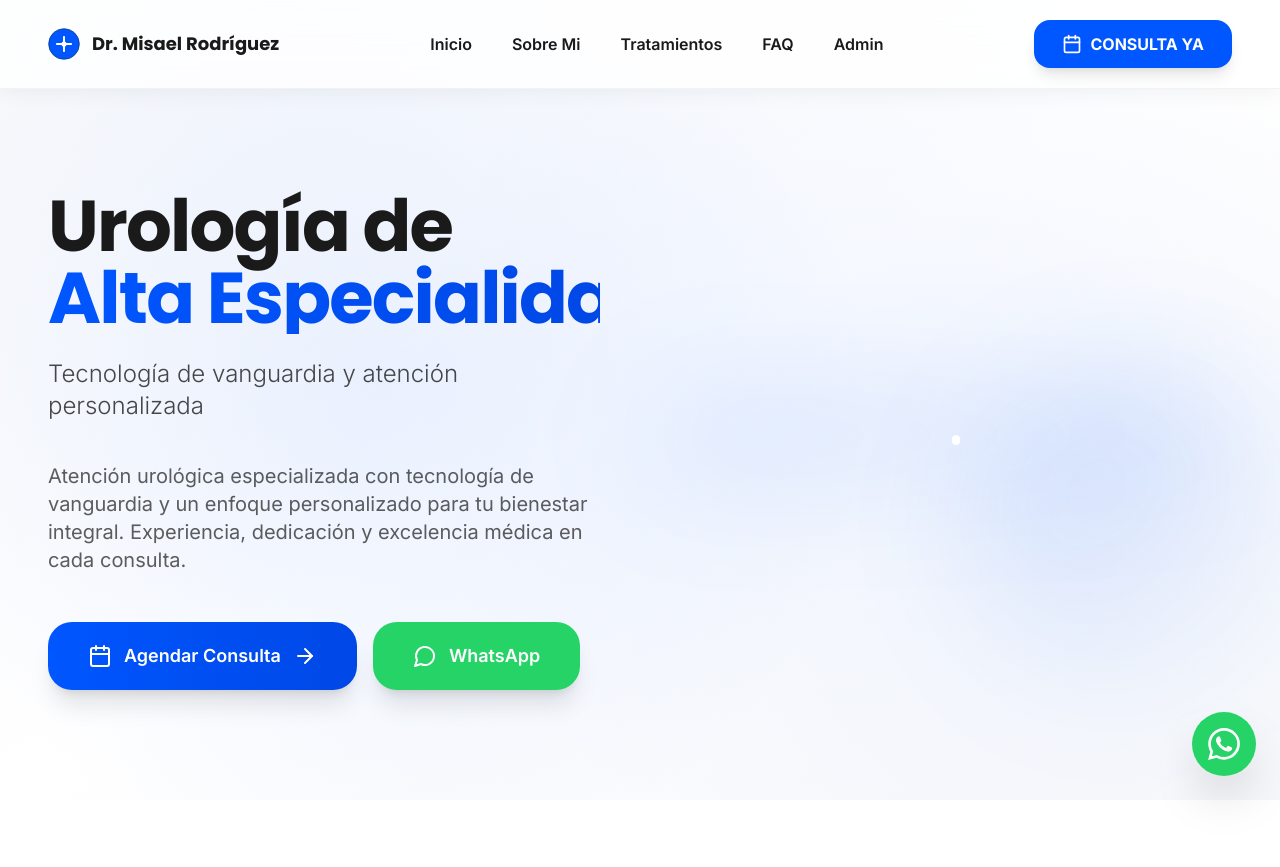
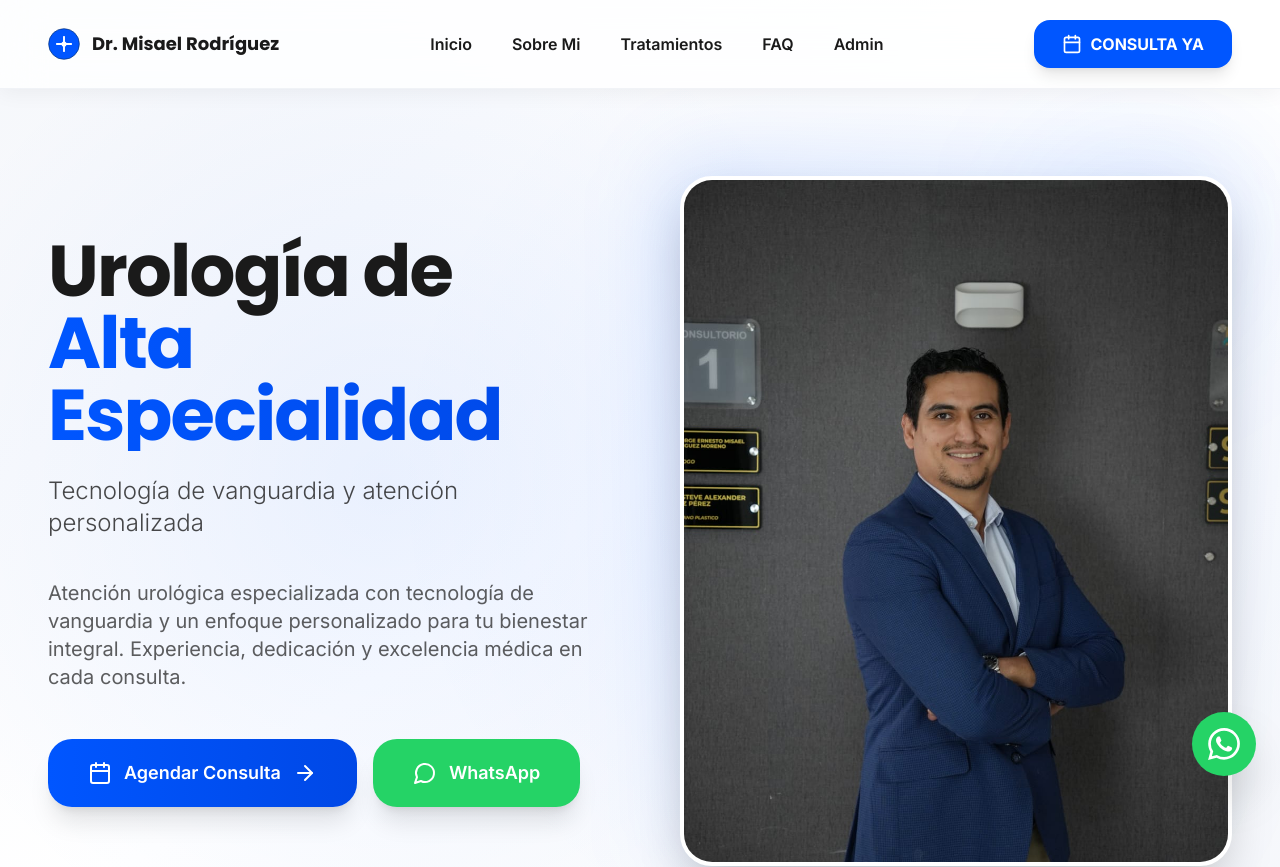
Before and after one commit to duranmtzf-hue/VETSA-CLINIC, a Next.js app: page / in a window 1280 px wide. Shown: the top 867 px of the page. Built offline with nearby package versions, Linux system fonts and the light colour scheme.

Commit message:
Corregir texto completo y layout de imagen - versión funcional

```diff
--- a/app/page.tsx
+++ b/app/page.tsx
@@ -42,11 +42,11 @@ export default function Home() {
                   initial={{ opacity: 0, y: 40 }}
                   animate={{ opacity: 1, y: 0 }}
                   transition={{ duration: 0.9, delay: 0.3 }}
-                  className="text-5xl md:text-6xl lg:text-7xl xl:text-7xl font-bold text-[#1A1A1A] leading-[1.1] tracking-tight break-words"
+                  className="text-5xl md:text-6xl lg:text-6xl xl:text-7xl font-bold text-[#1A1A1A] leading-[1.15] tracking-tight"
                   style={{ fontFamily: 'Poppins, sans-serif' }}
                 >
-                  <span className="block whitespace-nowrap">Urología de</span>
-                  <span className="block bg-gradient-to-r from-[#0056FF] to-[#0048E6] bg-clip-text text-transparent whitespace-nowrap">
+                  <span className="block">Urología de</span>
+                  <span className="block bg-gradient-to-r from-[#0056FF] to-[#0048E6] bg-clip-text text-transparent">
                     Alta Especialidad
                   </span>
                 </motion.h1>
@@ -104,30 +104,30 @@ export default function Home() {
               </motion.div>
             </motion.div>
 
-            {/* Right Column - Doctor Image - Improved Layout */}
+            {/* Right Column - Doctor Image */}
             <motion.div
               initial={{ opacity: 0, x: 40 }}
               animate={{ opacity: 1, x: 0 }}
               transition={{ duration: 1, delay: 0.4, ease: [0.22, 1, 0.36, 1] }}
-              className="relative flex items-center justify-center lg:justify-center order-1 lg:order-2"
+              className="relative flex items-center justify-center lg:justify-end order-1 lg:order-2"
             >
-              <div className="relative w-full max-w-md lg:max-w-xl xl:max-w-2xl">
-                {/* Enhanced background gradients */}
-                <div className="absolute -top-16 -right-16 w-80 h-80 bg-gradient-to-br from-[#0056FF]/15 via-[#0056FF]/8 to-transparent rounded-full blur-3xl"></div>
-                <div className="absolute -bottom-16 -left-16 w-96 h-96 bg-gradient-to-tr from-[#0056FF]/12 via-transparent to-transparent rounded-full blur-3xl"></div>
+              <div className="relative w-full max-w-md lg:max-w-lg xl:max-w-xl">
+                {/* Background gradients */}
+                <div className="absolute -top-12 -right-12 w-64 h-64 bg-gradient-to-br from-[#0056FF]/10 to-transparent rounded-full blur-3xl"></div>
+                <div className="absolute -bottom-12 -left-12 w-72 h-72 bg-gradient-to-tr from-[#0056FF]/8 to-transparent rounded-full blur-3xl"></div>
 
-                {/* Professional image container with better positioning */}
-                <div className="relative group flex justify-center">
-                  {/* Enhanced glow effect */}
-                  <div className="absolute -inset-6 bg-gradient-to-br from-[#0056FF]/20 via-[#0056FF]/10 to-transparent rounded-[48px] blur-3xl group-hover:blur-[40px] transition-all duration-700"></div>
+                {/* Image container */}
+                <div className="relative group">
+                  {/* Glow effect */}
+                  <div className="absolute -inset-4 bg-gradient-to-br from-[#0056FF]/15 to-transparent rounded-[40px] blur-2xl group-hover:blur-3xl transition-all duration-500"></div>
 
-                  {/* Image frame with improved aspect ratio */}
-                  <div className="relative aspect-[3/4] lg:aspect-[5/6] rounded-[40px] overflow-hidden shadow-2xl bg-white border-4 border-white transform group-hover:scale-[1.02] transition-all duration-500 max-w-md lg:max-w-lg">
+                  {/* Image frame */}
+                  <div className="relative aspect-[3/4] lg:aspect-[4/5] rounded-[32px] overflow-hidden shadow-2xl bg-white border-4 border-white transform group-hover:scale-[1.01] transition-all duration-500">
                     <Image
                       src="/images/Doctor.jpg"
                       alt="Dr. Héctor Iván Martínez López - Urólogo Certificado en Torreón"
                       fill
-                      className="object-cover object-center object-[center_top]"
+                      className="object-cover object-center"
                       priority
                       unoptimized
                       sizes="(max-width: 768px) 100vw, 50vw"
```
